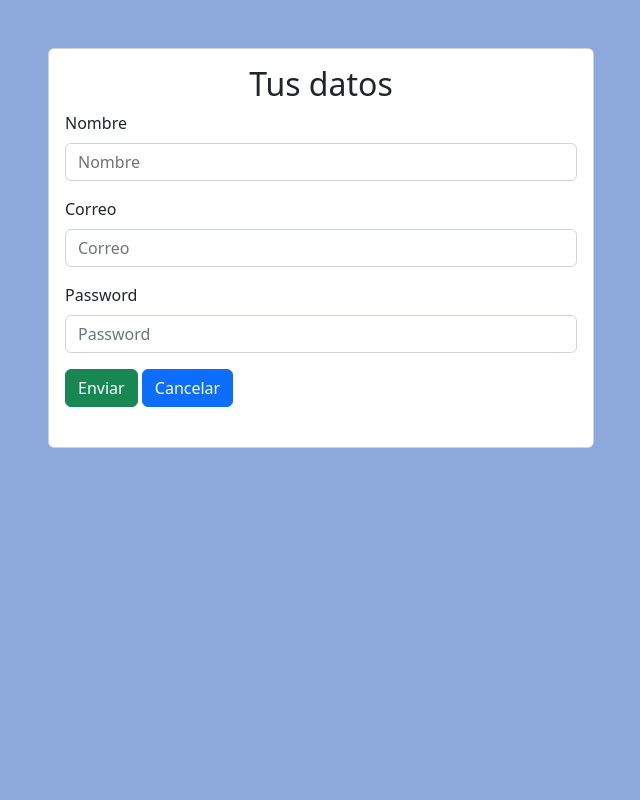
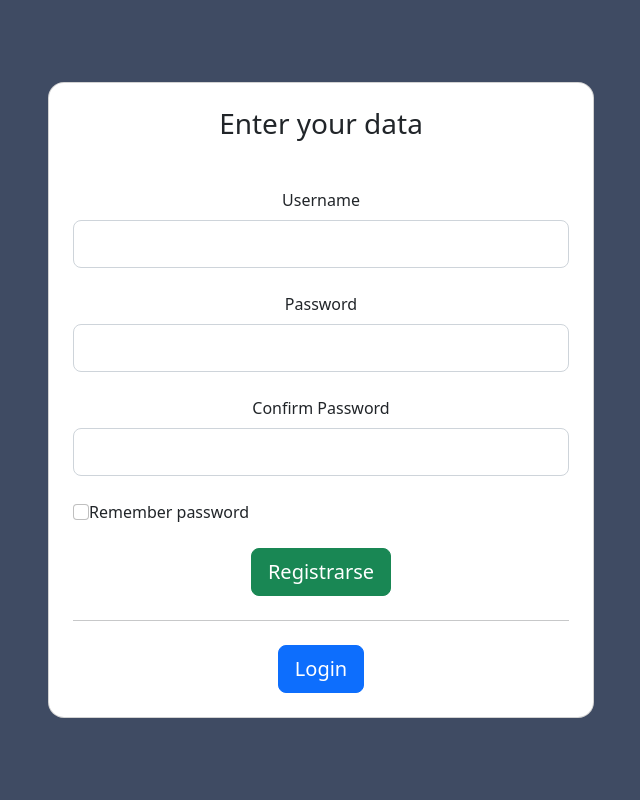
Before and after one commit to gironjhonatan/codigo_django, a Django app: page /registro in a window 1280 px wide. Shown: the whole page, without its empty margins (319-959 px from the left). Run offline with Django 4.2, Linux system fonts and the light colour scheme.

Commit message:
cambio_login

```diff
--- a/reservas/__init__.py
+++ b/reservas/__init__.py
@@ -0,0 +1,2 @@
+import pymysql
+pymysql.install_as_MySQLdb()
--- a/reservas/templates/login/registro.html
+++ b/reservas/templates/login/registro.html
@@ -5,46 +5,51 @@
     <meta http-equiv="X-UA-Compatible" content="IE=edge">
     <meta name="viewport" content="width=device-width, initial-scale=1.0">
     <link rel="stylesheet" href="https://cdn.jsdelivr.net/npm/bootstrap@5.2.0-beta1/dist/css/bootstrap.min.css"  integrity="sha384-0evHe/X+R7YkIZDRvuzKMRqM+OrBnVFBL6DOitfPri4tjfHxaWutUpFmBp4vmVor" crossorigin="anonymous">
+
     <title>Document</title>
 </head>
-<body style="background-color: #8da8da;">
-    <br><br>
-    <div class="container">
-        <div class="row">
-            <div class="col-12 col-md-6 offset-md-3">
-                <div class="card">
-                    <div class="card-body">
-                        <h2 style="text-align: center;"> Tus datos</h2>
-                        <form enctype="multipart/form-data" method="post">
+<body>
+    <form action="" method="post">
+        {% csrf_token %}
+        <section class="vh-100" style="background-color: #3f4b63;">
+            <div class="container py-8 h-100">
+            <div class="row d-flex justify-content-center align-items-center h-100">
+                <div class="col-14 col-md-10 col-lg-4 col-xl-6">
+                <div class="card shadow-4-strong" style="border-radius: 1rem;">
+                    <div class="card-body p-4 text-center">
 
-                            {% csrf_token %}
+                    <h3 class="mb-5">Enter your data</h3>
 
-                            {% for campo in formulario3 %}
+                    <div class="form-outline mb-4">
+                        <label for="id_username" class="form-label" for="typeEmailX-2">Username</label>
+                        <input type="text" id="id_username" class="form-control form-control-lg" name="username" required/>
+                    </div>
 
-                              <div class="mb-3">
-                                <label for="" class="form-label">{{ campo.label }}</label>
-                                <input
-                                type="{% if campo.label == 'Password' %}{{ 'password' }}{% else %}{{ 'text' }}{% endif %}"
-                                class="form-control"
-                                name="{{ campo.name}}"
-                                id=""
-                                aria-labelledby="helpId"
-                                placeholder="{{ campo.label }}"
-                                value="{{ campo.value | default:'' }}"
-                                />
-                              </div>
-                              <div class="col-12 help-text">{{ campo.errors }}</div>
-                                {% endfor %}
+                    <div class="form-outline mb-4">
+                        <label for="id_password1" class="form-label" for="typePasswordX-2">Password</label>
+                        <input type="password" id="id_password1" class="form-control form-control-lg" name="password1" required/>
+                    </div>
 
-                            <input name="" id="" class="btn btn-success" type="submit" value="Enviar">
-                            <a name="" id="" class="btn btn-primary" href="{% url 'login' %}" role="button">Cancelar</a>
+                    <div class="form-outline mb-4">
+                        <label for="id_password2" class=" form-label" for="typePasswordX-2">Confirm Password</label>
+                        <input type="password" id="id_password2" class="form-control form-control-lg" name="password2" required/>
+                    </div>
 
-                        </form>
-                        <br>
+                    <div class="form-check d-flex justify-content-start mb-4">
+                        <input class="form-check-input" type="checkbox" value="" id="form1Example3" />
+                        <label class="form-check-label" for="form1Example3"> Remember password </label>
+                    </div>
+
+                    <button class="btn btn-success btn-lg btn-block" type="submit">Registrarse</button>
+
+                    <hr class="my-4">
+                    <a href="{% url 'login' %}" class="btn btn-primary btn-lg btn-block">Login</a>
                     </div>
                 </div>
+                </div>
             </div>
-        </div>
-    </div>
+            </div>
+        </section>
+    </form>
 </body>
 </html>
--- a/reservas/templates/paginas/login_usuarios.html
+++ b/reservas/templates/paginas/login_usuarios.html
@@ -21,13 +21,13 @@
                     <h3 class="mb-5">Your data</h3>
 
                     <div class="form-outline mb-4">
-                        <input type="email" id="" class="form-control form-control-lg" name="correo" required/>
                         <label class="form-label" for="typeEmailX-2">Email</label>
+                        <input type="text" id="" class="form-control form-control-lg" name="username" required/>
                     </div>
 
                     <div class="form-outline mb-4">
+                        <label class="form-label" for="typePasswordX-2">Password</label>
                         <input type="password" id="" class="form-control form-control-lg" name="password" required/>
-                        <label class="form-label" for="typePasswordX-2">Password</label>
                     </div>
 
                     <div class="form-check d-flex justify-content-start mb-4">
--- a/reservas/urls.py
+++ b/reservas/urls.py
@@ -1,6 +1,6 @@
 from django.urls import path
 from . import views
-from django.contrib import admin
+from .views import vista_registro
 
 urlpatterns = [
     #path('admin/', admin.site.urls),
@@ -17,5 +17,5 @@ urlpatterns = [
     path('solicitud/reservas', views.reservas_solicitadas, name='reservas_solicitadas'),
     path('eliminaru/<int:id_cliente>', views.eliminaru, name = 'eliminaru'),
     path('eliminarr/<int:id_solicitud>', views.eliminarr, name = 'eliminarr'),
-    path('registro', views.registro, name= 'registro'),
+    path('registro', vista_registro.as_view(), name= 'registro'),
 ]
--- a/reservas/views.py
+++ b/reservas/views.py
@@ -2,10 +2,10 @@ from pyexpat.errors import messages
 from django.shortcuts import render, redirect
 from .models import Solicitud
 from .models import Cliente
-from .forms import UsuariosRegistroForm
 from .forms import ClienteForm,SolicitudForm
-from .models import UsuariosRegistro
-
+from django.contrib.auth.forms import AuthenticationForm, UserCreationForm
+from django.contrib.auth import authenticate
+from django.views.generic import View
 
 from django.shortcuts import render
 from .models import *
@@ -37,12 +37,16 @@ def crear_reserva(request):
         return redirect('reserva')
     return render(request, "salon/crear_reserva.html",{"formulario2":formulario2})
 
-def registro(request):
-    formulario3 = UsuariosRegistroForm(request.POST or None, request.FILES or None)
-    if formulario3.is_valid():
-       formulario3.save()
-       return redirect('inicio')
-    return render(request, "login/registro.html",{"formulario3":formulario3})
+class vista_registro(View):
+    def get(self, request):
+        form = UserCreationForm()
+        return render(request, "login/registro.html", {"form":form})
+
+    def post(self, request):
+        form = UserCreationForm(request.POST)
+        if form.is_valid():
+            form.save()
+            return redirect('inicio')
 
 def editar_usuario(request, id_cliente):
     cliente  = Cliente.objects.get(id_cliente = id_cliente)
@@ -76,11 +80,25 @@ def eliminaru(request, id_cliente):
     return redirect('usuario')
 
 def login(request):
-    if request.method == 'POST':
-        try:
-            logueo = UsuariosRegistro(correo = request.POST['correo'],password = request.POST['password'])
-            request.session['correo'] = logueo.correo
-            return render(request, 'paginas/inicio.html')
-        except logueo.DoesNotExist as e:
-            messages.success(request, 'no valido')
-    return render(request, 'paginas/login_usuarios.html')
+    if request.method == "POST":
+        formulario = AuthenticationForm(request, data = request.POST)
+        if formulario.is_valid():
+            nom = formulario.cleaned_data.get("username")
+            pas = formulario.cleaned_data.get("password")
+            usu = authenticate(username = nom, password = pas)
+            if usu is not None:
+                return redirect("inicio")
+            else:
+                 messages.error(request, "no valido")
+    formulario = AuthenticationForm()
+    return render(request, "paginas/login_usuarios.html",{"formulario":formulario})
+
+
+
+
+    # if request.method == 'POST':
+    #     logueo = UsuariosRegistro()
+    #     if (logueo.correo == request.POST['correo'], logueo.pasword == request.POST['password']):
+    #         request.session['correo'] = logueo.correo
+    #         return render(request, 'paginas/inicio.html')
+    # return render(request, 'paginas/login_usuarios.html')
```
Also changed, not shown: pruebapy/settings.py (+6 -6 lines).
